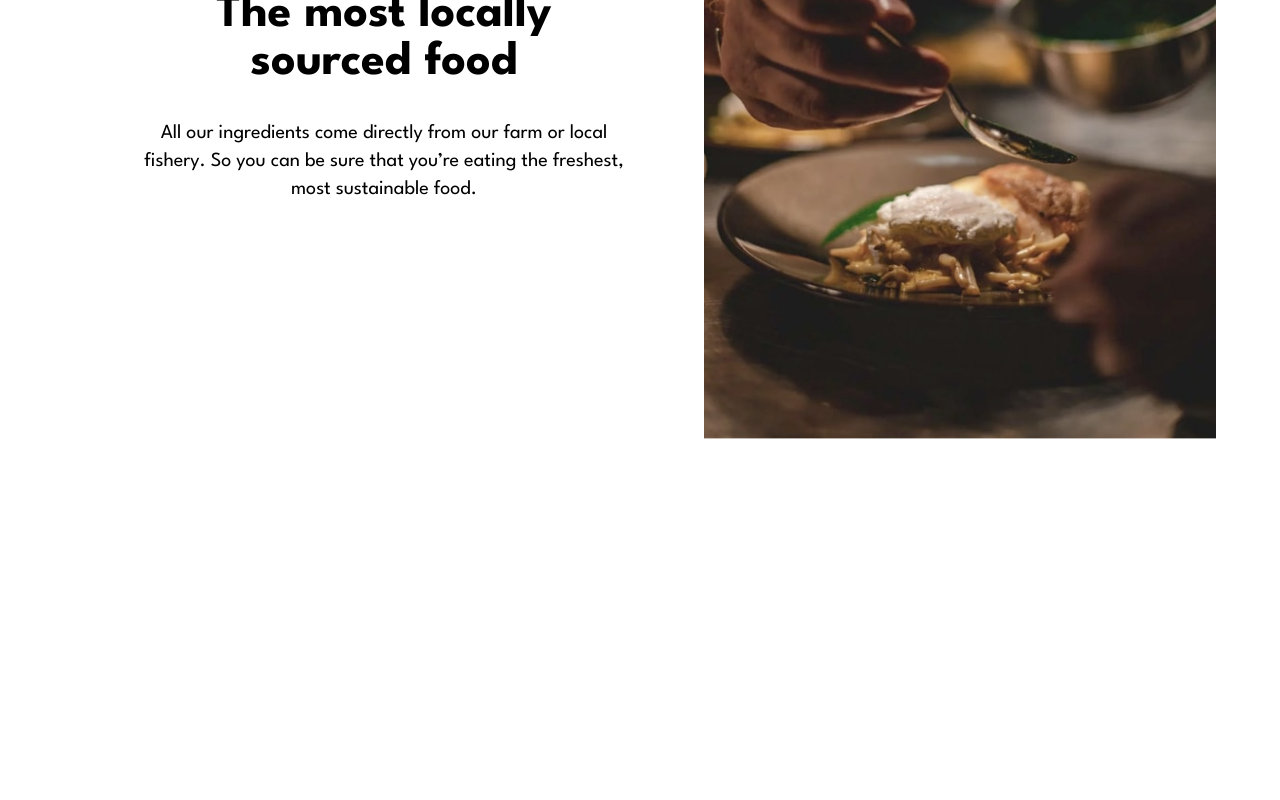
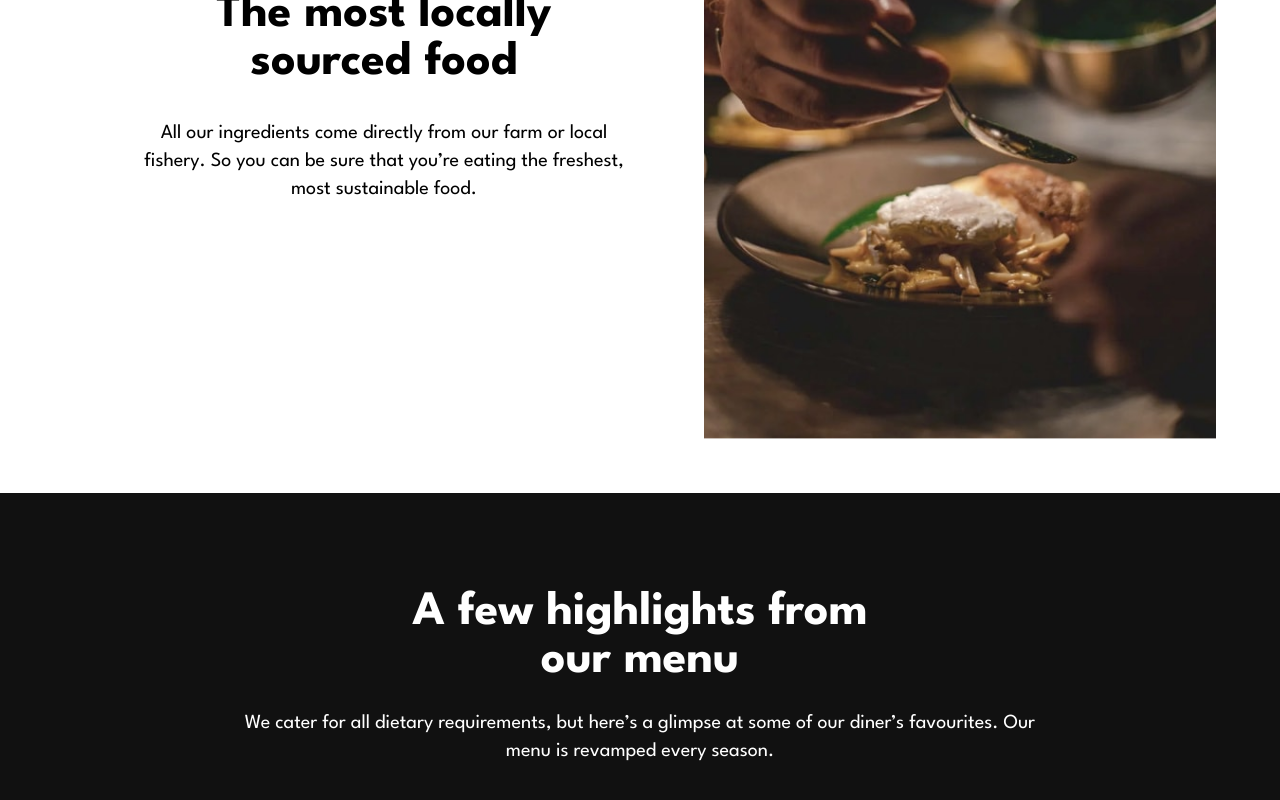
Before and after one commit to AtanasovCode/dine, a React (Vite) app: page / in a window 1280 px wide. Shown: the part 1800-2600 px from the top of the page. Before the commit the page ends 2421 px from the top, so only its background shows below. Built offline with nearby package versions, Linux system fonts and the light colour scheme.

Commit message:
created Highlight component

```diff
--- a/src/components/homepage/DescriptionComponent.jsx
+++ b/src/components/homepage/DescriptionComponent.jsx
@@ -13,7 +13,7 @@ const DescriptionComponent = ({
 }) => {
     return (
         <div className="flex-1 flex flex-col items-center justify-center w-all translate-y-[-10%]  mb-16
-        sm:w-[65%] lg:translate-y-[-8%] sm:mb-32
+        sm:w-[65%] lg:translate-y-[-8%] sm:mb-32 even:mb-0
         lg:w-full lg:px-16 lg:flex-row even:lg:flex-row-reverse lg:justify-between">
             <picture className="inline-block flex-1">
                 {/*Mobile*/}
--- /dev/null
+++ b/src/components/homepage/HighlightComponent.jsx
@@ -0,0 +1,14 @@
+const HighlightComponent = ({
+    desktopTablet,
+    desktopTabletx2,
+    mobile,
+    mobilex2,
+    title,
+    desc,
+}) => {
+    return (
+        <div></div>
+    );
+}
+
+export default HighlightComponent;
--- /dev/null
+++ b/src/components/homepage/Highlights.jsx
@@ -0,0 +1,52 @@
+import HighlightComponent from "./HighlightComponent";
+
+//Importing Images
+//First Image
+import salmonDesktopTablet from '../../assets/homepage/salmon-desktop-tablet.jpg';
+import salmonDesktopTabletx2 from '../../assets/homepage/salmon-desktop-tablet@2x.jpg';
+import salmonMobile from '../../assets/homepage/salmon-mobile.jpg';
+import salmonMobilex2 from '../../assets/homepage/salmon-mobile@2x.jpg';
+//Second Image
+import beefDesktopTablet from '../../assets/homepage/beef-desktop-tablet.jpg';
+import beefDesktopTabletx2 from '../../assets/homepage/beef-desktop-tablet@2x.jpg';
+import beefMobile from '../../assets/homepage/beef-mobile.jpg';
+import beefMobilex2 from '../../assets/homepage/beef-mobile@2x.jpg';
+//Third Image
+import chocolateDesktopTablet from '../../assets/homepage/chocolate-desktop-tablet.jpg';
+import chocolateDesktopTabletx2 from '../../assets/homepage/chocolate-desktop-tablet@2x.jpg';
+import chocolateMobile from '../../assets/homepage/chocolate-mobile.jpg';
+import chocolateMobilex2 from '../../assets/homepage/chocolate-mobile@2x.jpg';
+
+
+const Highlights = () => {
+    return (
+        <div className="flex flex-col items-center justify-center min-w-full bg-cod-gray text-white
+        px-6 py-24">
+            <div className="flex flex-col items-center justify-center">
+                <div className="flex flex-col items-center justify-center text-2xl font-bold
+                sm:text-5xl">
+                    <div>A few highlights from</div>
+                    <div>our menu</div>
+                </div>
+                <div className="mt-6 text-center xs:mx-16 sm:max-w-[70%] sm:text-xl">
+                    We cater for all dietary requirements, but here’s a glimpse at
+                    some of our diner’s favourites. Our menu is revamped every season.
+                </div>
+            </div>
+
+            <div>
+                <HighlightComponent
+                    desktopTablet={salmonDesktopTablet}
+                    desktopTabletx2={salmonDesktopTabletx2}
+                    mobile={salmonMobile}
+                    mobilex2={salmonMobilex2}
+                    title="Seared Salmon Fillet"
+                    desc="Our locally sourced salmon served
+                    with a refreshing buckwheat summer salad."
+                />
+            </div>
+        </div>
+    );
+}
+
+export default Highlights;
--- a/src/routes/Homepage.jsx
+++ b/src/routes/Homepage.jsx
@@ -1,11 +1,13 @@
 import Hero from "../components/homepage/Hero";
 import Description from "../components/homepage/Description";
+import Highlights from "../components/homepage/Highlights";
 
 const Homepage = () => {
     return (
         <div className="flex flex-col">
             <Hero />
             <Description />
+            <Highlights />
         </div>
     );
 }
--- a/tailwind.config.js
+++ b/tailwind.config.js
@@ -20,6 +20,7 @@ export default {
         'spartan': "League Spartan",
       },
       screens: {
+        'xs': "500px",
         'sm': "601px",
         'lg': "1199px",
       },
```
